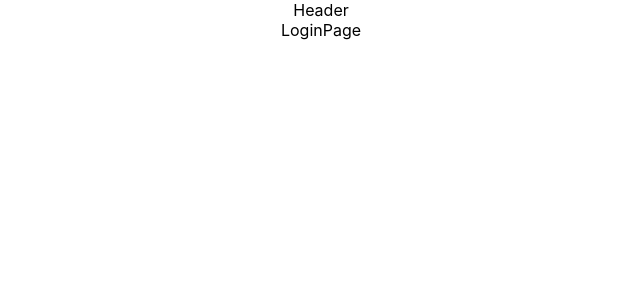
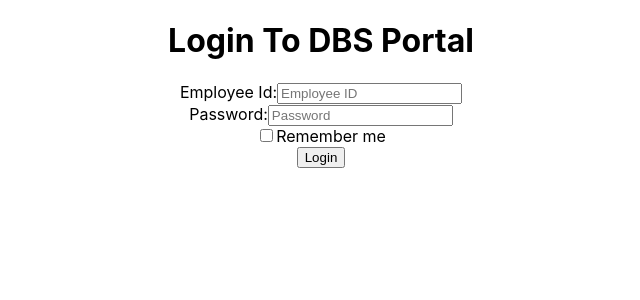
Before and after one commit to cliftontys/TT3_10, a React (Create React App) app in the folder frontend/: page / in a window 1280 px wide. Shown: the top 300 px of the page, without its empty margins (319-959 px from the left). Built offline with nearby package versions, Linux system fonts and the light colour scheme.

Commit message:
feat(login): Add login page structure with dummy validation

```diff
--- a/frontend/src/App.tsx
+++ b/frontend/src/App.tsx
@@ -13,7 +13,6 @@
   return (
     <div className="App">
       <BrowserRouter>
-        <Header></Header>
         <Routes>
           <Route path="/" element={<LoginPage/>}/>
           <Route path="/ListClaims" element= {<ListClaims />}/>
--- a/frontend/src/pages/LoginPage.tsx
+++ b/frontend/src/pages/LoginPage.tsx
@@ -1,8 +1,95 @@
-import React from 'react'
+import React, {useState} from 'react'
+import { useNavigate } from 'react-router-dom';
+import { dummyUser } from "../data/users";
 
 const LoginPage = () => {
+
+  const [LoginDetails, setLoginDetails] = useState({
+    employeeId: "",
+    password: "",
+    isFailedLogin: false,
+    isRememberMe: false
+  })
+
+  const navigate = useNavigate();
+
+  const handleLogin = (): void => {
+    // send login request to backend
+    // if fail, display invalid login credentials message
+    // if success, navigate to /ListClaims
+
+    // DUMMY VALIDATION
+    if (LoginDetails.employeeId == dummyUser.EmployeeID) {
+      console.log("Login Success!");
+      navigate("/ListClaims");
+    } else {
+      console.log("Login failed!!");
+      setLoginDetails((prev) => ({
+        ...prev,
+        isFailedLogin: true
+      }));
+    }
+
+    /*
+    axios.get(...url, LoginDetails).then(() => {
+
+    })
+    */
+
+
+    // navigate("/ListClaims");
+  }
+
+  const handleEmployeeIdInput = (event: React.FormEvent<HTMLInputElement>): void => {
+    const newEmployeeIdValue = event.currentTarget.value;
+    setLoginDetails((prev) => ({
+      ...prev,
+      employeeId: newEmployeeIdValue
+    }));
+  }
+
+  const handlePasswordInput = (event: React.FormEvent<HTMLInputElement>): void => {
+    const newPasswordValue = event.currentTarget.value;
+    setLoginDetails((prev) => ({
+      ...prev,
+      password: newPasswordValue
+    }));
+  }
+
+  const renderInvalid = () => {
+    if (LoginDetails.isFailedLogin) {
+      return <p>Invalid username or password!</p>;
+    }
+    return null;
+  }
+
+  const toggleRememberMe = () => {
+    setLoginDetails((prev) => ({
+      ...prev,
+      isRememberMe: !LoginDetails.isRememberMe
+    }));
+  }
+
   return (
-    <div>LoginPage</div>
+    <div>
+      <h1>Login To DBS Portal</h1>
+      <div>
+        <div>
+          <label>Employee Id:</label>
+          <input type="text" name="employeeId" placeholder="Employee ID" onChange={(event) => handleEmployeeIdInput(event)}></input>
+        </div>
+        <div>
+          <label>Password:</label>
+          <input type="password" name="password" placeholder="Password" onChange={(event) => handlePasswordInput(event)}></input>
+        </div>
+        <div>
+          <input type="checkbox" name="RememberMe" checked={LoginDetails.isRememberMe} onChange={toggleRememberMe}/>
+          <label htmlFor="RememberMe">Remember me</label>
+        </div>
+        <button onClick={() => handleLogin()}>Login</button>
+        <div>{renderInvalid()}</div>
+      </div>
+    </div>
   )
 }
 
```
